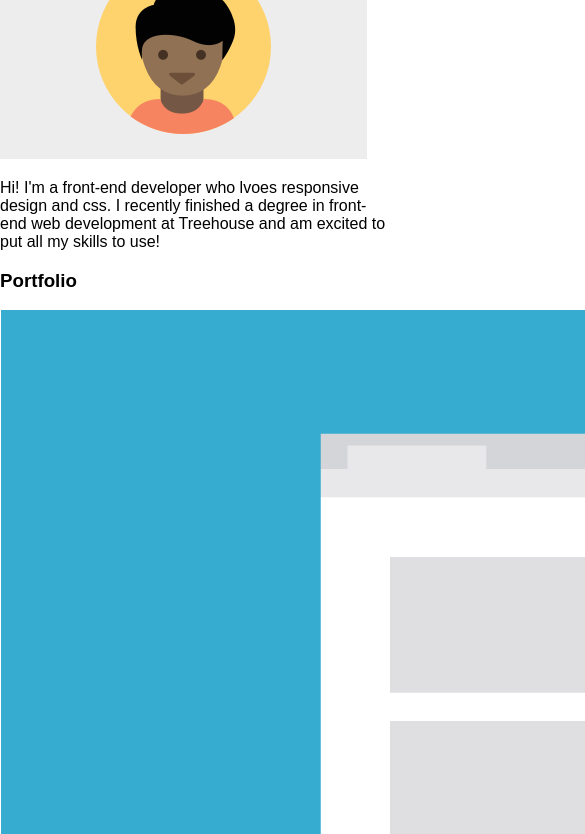
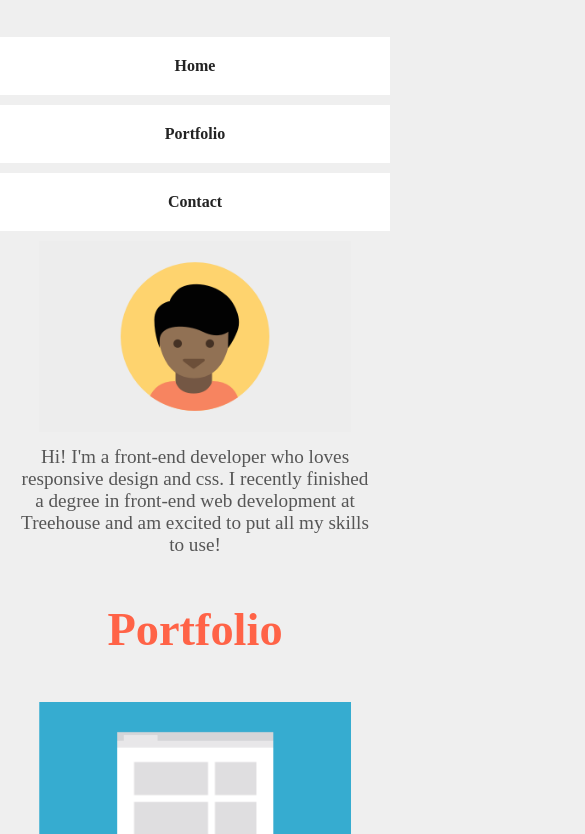
Before and after one commit to BlaizeDuke/Responsive, a plain HTML site: page index.html in a window 390 px wide. Shown: the part 204-1038 px from the top of the page, 585 px wide, since content can reach past the window. Drawn offline with Linux system fonts and the light colour scheme; a web font is replaced by a local one.

Commit message:
Added Mobile CSS

```diff
--- a/css/main.css
+++ b/css/main.css
@@ -0,0 +1,115 @@
+/********************
+  Global Styles
+********************/
+* {
+  text-align: center;
+  font-family: 'Sorts Mill Goudy', serif;
+}
+
+body {
+  background: #efefef;
+  color: #565656;
+}
+
+a {
+  color: #232323;
+  text-decoration: none;
+  font-weight: bold;
+  transition: all .5s;
+}
+
+a:hover {
+  color: tomato;
+}
+
+ul {
+  padding: 0;
+  margin: 0;
+}
+
+p {
+  margin: 10px 20px;
+  font-size: 1.2em;
+}
+
+h3 {
+  font-size: 2.9em;
+  color: tomato;
+}
+
+/********************
+  Header Styles
+********************/
+header h2 {
+  font-size: 3.8em;
+  color: tomato;
+}
+
+header ul {
+  list-style-type: none;
+}
+
+header li {
+  width: 100%;
+  background: #FFFFFF;
+  padding: 20px 0;
+  margin: 10px 0;
+}
+
+header a {
+  display: block;
+  width: 100%;
+}
+
+
+/********************
+  Profile Styles
+********************/
+.profile-image {
+  width: 80%;
+}
+
+
+
+/********************
+  Portfolio Styles
+********************/
+.portfolio-card img{
+  max-width: 80%;
+}
+
+.portfolio-card p {
+  margin-bottom: 30px;
+}
+
+.portfolio-card h4 {
+  margin: 20px 0;
+  font-size: 1.9em;
+}
+
+
+
+/********************
+  Contact Styles
+********************/
+
+
+/********************
+  Footer Styles
+********************/
+footer {
+  padding: 40px 0;
+}
+
+footer h2 {
+  display: block;
+  float: left;
+  font-size: 3.1em;
+  margin: 0 10px;
+}
+
+footer a {
+  float: right;
+  font-size: 3.1em;
+  margin: 0 10px;
+}
--- a/index.html
+++ b/index.html
@@ -4,24 +4,25 @@
   <title>Blaize Pennington's Responsive Website</title>
   <link rel="stylesheet" type="text/css" href="css/normalize.css">
   <link rel="stylesheet" type="text/css" href="css/main.css">
+  <link href='https://fonts.googleapis.com/css?family=Sorts+Mill+Goudy:400,400italic' rel='stylesheet' type='text/css'>
 </head>
 <body>
   <div class="wrapper">
 
-    <div class="header" id="top">
+    <header id="top">
       <h2>Blaize Pennington</h2>
       <ul>
-        <li><a href="#">Home</a></li>
-        <li><a href="#">Portfolio</a></li>
-        <li><a href="#">Contact</a></li>
+        <li><a href="#home">Home</a></li>
+        <li><a href="#portfolio">Portfolio</a></li>
+        <li><a href="#contact">Contact</a></li>
       </ul>
-    </div>
+    </header>
 
     <div class="content">
 
       <div id="home">
-        <img src="img/responsive-layout-profile.png" alt="My Profile Picture" />
-        <p>Hi! I'm a front-end developer who lvoes responsive design and css. I recently finished a degree in front-end web development at Treehouse and am excited to put all my skills to use!</p>
+        <img src="img/responsive-layout-profile.png" alt="My Profile Picture" class="profile-image"/>
+        <p>Hi! I'm a front-end developer who loves responsive design and css. I recently finished a degree in front-end web development at Treehouse and am excited to put all my skills to use!</p>
       </div>
 
       <div id="portfolio">
@@ -67,7 +68,7 @@
       <div id="contact">
         <h3>Contact</h3>
         <p>If you're interested in chatting or want more information about what I've been working on, I'd love to hear from you!</p>
-        <p>Phone <a href="tel:111-555-1234">+1(111)555-1234</a></p>
+        <p>Phone <a href="tel:111-555-1234">+1 (111) 555-1234</a></p>
         <p>Email <a href="mailto:email@yoursite.com">email@yoursite.com</a></p>
       </div>
     </div>
```
